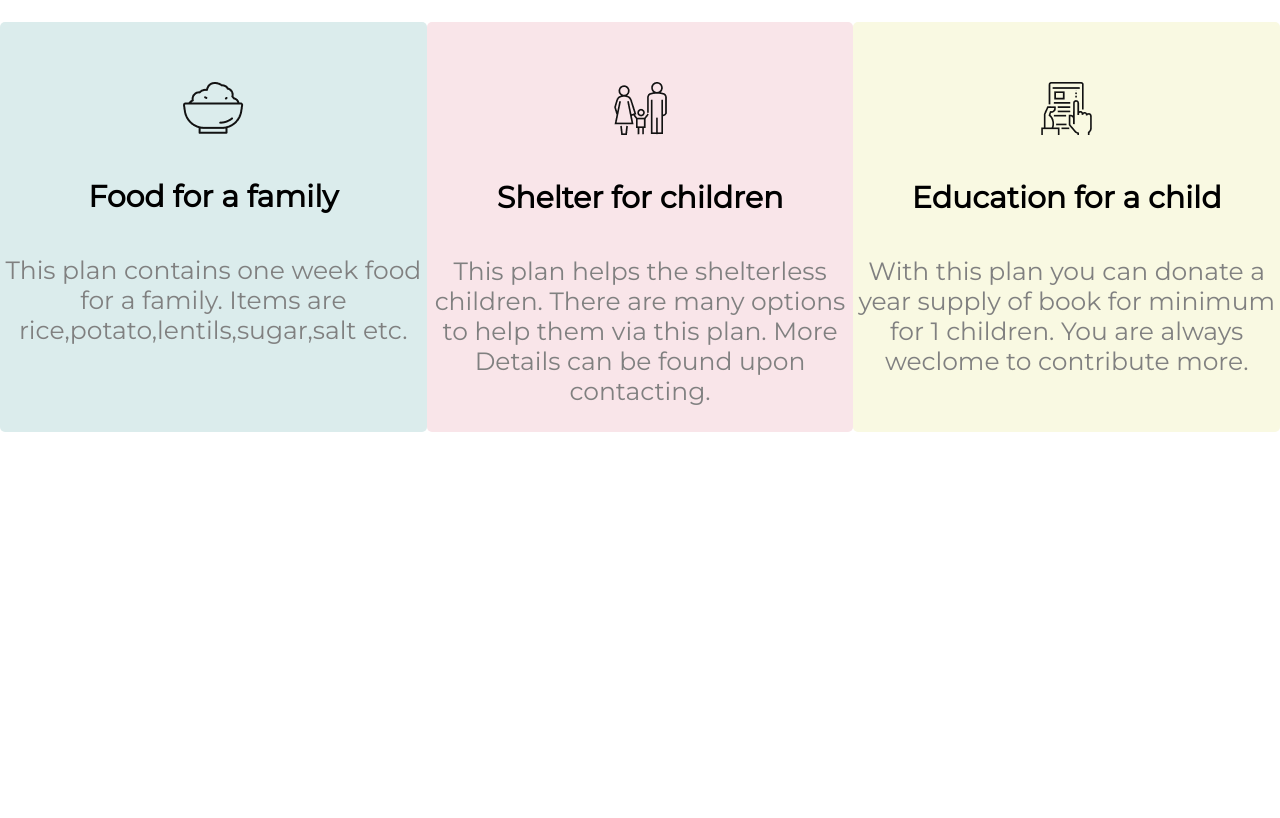
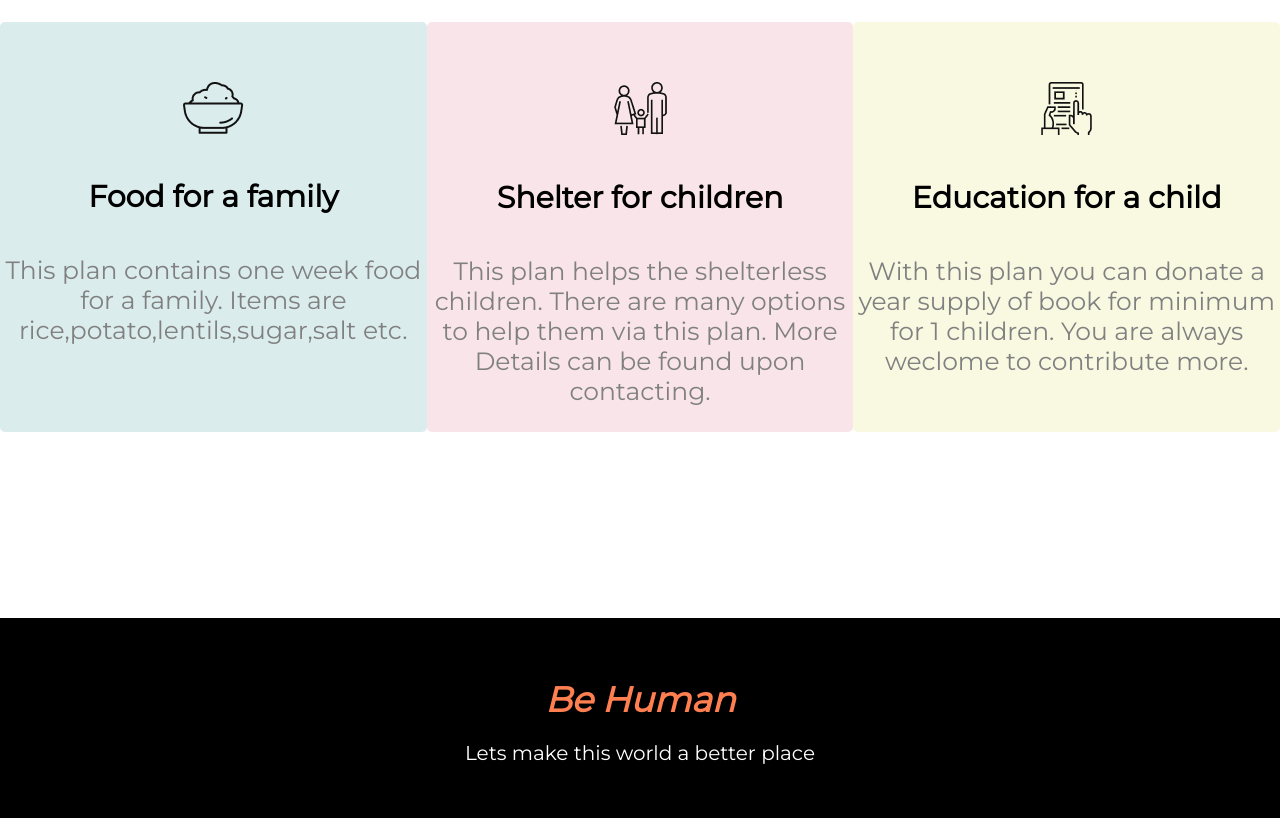
Before and after one commit to adavis116/donate-for-sylhet, a plain HTML site: page index.html in a window 1280 px wide. Shown: the part 2182-3000 px from the top of the page. Before the commit the page ends 2942 px from the top, so only its background shows below. Drawn offline with Linux system fonts and the light colour scheme.

Commit message:
footer & main points styled

```diff
--- a/index.html
+++ b/index.html
@@ -51,30 +51,40 @@
       <div class="donate-container2">
         <h2 class="donate-title">Our Donate Plan</h2>
         <p class="donate-para">
-              We have different plans to help the affected. Please select a plan according your preference. Every contribution Counts!
+          We have different plans to help the affected. Please select a plan
+          according your preference. Every contribution Counts!
         </p>
       </div>
       <div id="plan-container">
         <div class="plan-food">
-                <img src="icons/food.png" alt="food">
+          <img src="icons/food.png" alt="food" />
           <h4 class="plan-title">Food for a family</h4>
-                <p class="plan-text"> This plan contains one week food for a family. Items are rice,potato,lentils,sugar,salt etc.
+          <p class="plan-text">
+            This plan contains one week food for a family. Items are
+            rice,potato,lentils,sugar,salt etc.
           </p>
         </div>
         <div class="plan-food plan-shelter">
-                <img src="icons/shelter.png" alt="Shelter">
+          <img src="icons/shelter.png" alt="Shelter" />
           <h4 class="plan-title">Shelter for children</h4>
-                <p class="plan-text"> This plan helps the shelterless children. There are many options to help them via this plan. More Details can be found upon contacting.
+          <p class="plan-text">
+            This plan helps the shelterless children. There are many options to
+            help them via this plan. More Details can be found upon contacting.
           </p>
         </div>
         <div class="plan-food plan-education">
-                <img src="icons/Frame-1.png" alt="Education">
+          <img src="icons/Frame-1.png" alt="Education" />
           <h4 class="plan-title">Education for a child</h4>
-                <p class="plan-text"> With this plan you can donate a year supply of book for minimum for 1 children. You are always weclome to contribute more.
+          <p class="plan-text">
+            With this plan you can donate a year supply of book for minimum for
+            1 children. You are always weclome to contribute more.
           </p>
         </div>
       </div>
-
     </section>
+    <footer>
+        <h5>Be Human</h5>
+        <p>Lets make this world a better place</p>
+    </footer>
   </body>
 </html>
--- a/style.css
+++ b/style.css
@@ -95,7 +95,8 @@ form{
     text-align: center;
 }
 #section-donate-plan{
-    height: 1000px;
+    height: 800px;
+    margin-bottom: 0;
 }
 #plan-container{
     margin-top: 100px;
@@ -123,3 +124,19 @@ form{
     color: gray;
     font-size: 25px;
 }
+footer{
+    height: 200px;
+    background-color: black;
+}
+footer h5{
+    color:coral;
+    font-size: 35px;
+    font-style: italic;
+    padding-top: 60px;
+margin-bottom: 0;
+
+}
+footer p{
+    color: white;
+    font-size: 20px;
+}
```
Lines whose indentation alone changed are shown as unchanged.
